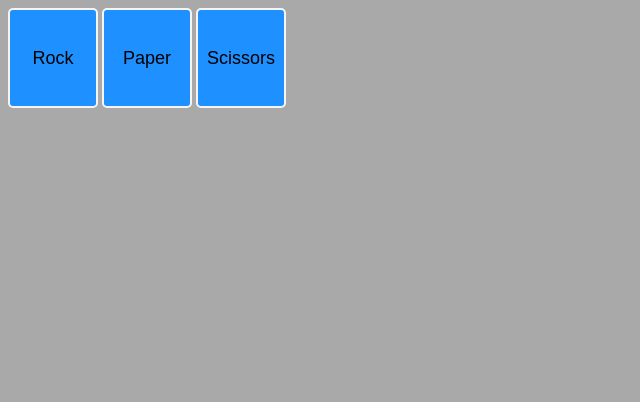
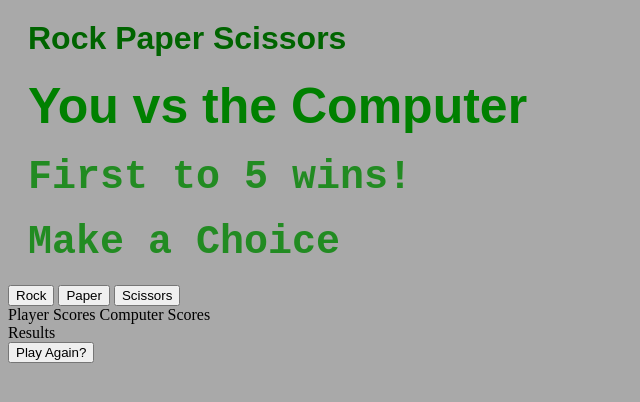
Before and after one commit to gunna2807/rock-paper-scissors, a plain HTML site: page index.html in a window 1280 px wide. Shown: the whole page, without its empty margins (0-640 px from the left). Drawn offline with Linux system fonts and the light colour scheme.

Commit message:
Finished draft HTML and some CSS.

```diff
--- a/css/style.css
+++ b/css/style.css
@@ -1,13 +1,39 @@
+/* Set background color */
 body {
     background-color: darkgrey;
 }
 
-.playerButton {
-    background-color: dodgerblue;
-    font-size: large;
-    border:  2px solid whitesmoke;
-    border-radius: 5px;
-    height: 100px;
-    width: 90px;
+/* Set up main window */
+.flex {
+    display: flex;
+    height: 100%;
+    width: 100%;
+    flex-direction: column;
+    flex-wrap: nowrap;
+    align-items: center;
+    padding-top: 25px;
+}
 
+/* Headings */
+h1 {
+    color: darkgreen;
+    font-family: 'britannic bold', 'cooper black', sans-serif;
+    font-size: 70;
+    margin: 20px;
 }
+
+h2 {
+    color: green;
+    font-family: Arial, Helvetica, sans-serif;
+    font-size: 50px;
+    margin: 20px;
+}
+
+h3 {
+    color: forestgreen;
+    font-family: 'Courier New', Courier, monospace;
+    font-size: 40px;
+    margin: 20px;
+}
+
+/* Buttons */
--- a/index.html
+++ b/index.html
@@ -4,19 +4,52 @@
     <meta charset="UTF-8">
     <meta http-equiv="X-UA-Compatible" content="IE=edge">
     <meta name="viewport" content="width=device-width, initial-scale=1.0">
-    <title>Document</title>
-    <link rel="stylesheet" href="css/style.css">
+    <title>Rock Paper Scissors</title>
+    <link rel="stylesheet" type="text/css" href="css/style.css">
 </head>
+
 <body>
-    <div id="gameContainer">
-        <div id="playerChoices">
-            <button class="playerButton" id="rock">Rock</button>
-            <button class="playerButton" id="paper">Paper</button>
-            <button class="playerButton" id="scissors">Scissors</button>
+    <div class="mainWindow">
+
+        <!-- Headings -->
+        <h1>Rock Paper Scissors</h1>
+        <h2>You vs the Computer</h2>
+        <h3>First to 5 wins!</h3>
+        <h3>Make a Choice</h3>
+
+        <!-- Option buttons -->
+        <div class="optionBtns">
+            <button id="0">Rock</button>
+            <button id="1">Paper</button>
+            <button id="2">Scissors</button>
         </div>
+
+        <!-- Captions -->
+        <div class="captions">
+            <span id="playerCaption">Player Scores</span>
+            <span id="computerCaption">Computer Scores</span>
+        </div>
+
+        <!-- scores -->
+        <div class="scores">
+            <div id="playerScore"></div>
+            <div id="computerScore"></div>
+        </div>
+
+        <!-- Results caption -->
+        <div><span id="resultsCaption">Results</span></div>
+
+        <!-- Result of current round -->
+        <div id="roundResults"></div>
+
+        <!-- reset the game -->
+        <div>
+            <button id="reset">Play Again?</button>
+        </div>
+
     </div>
+</body>
 
 <script src="js/main.js"></script>
 
-</body>
 </html>
```
Also changed, not shown: 1 other file.
